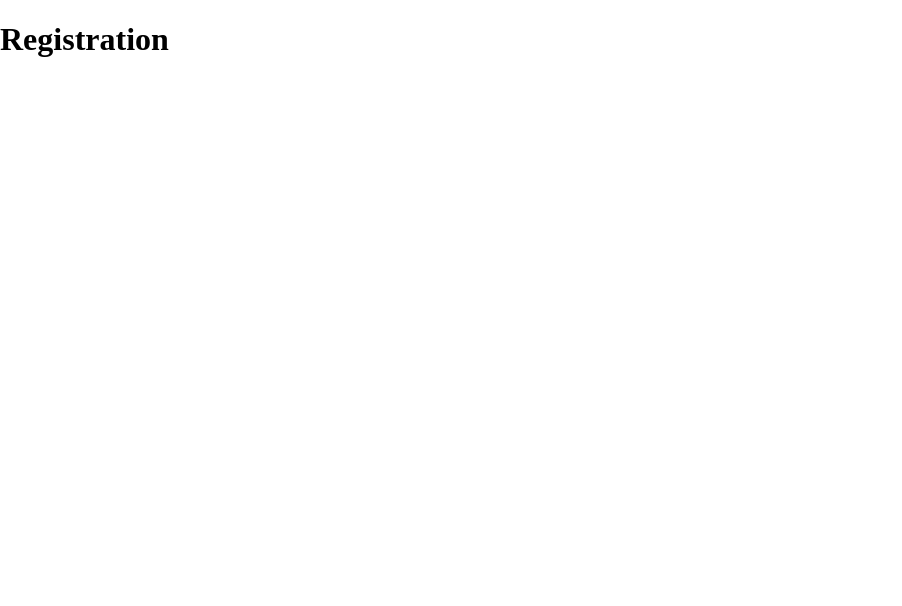
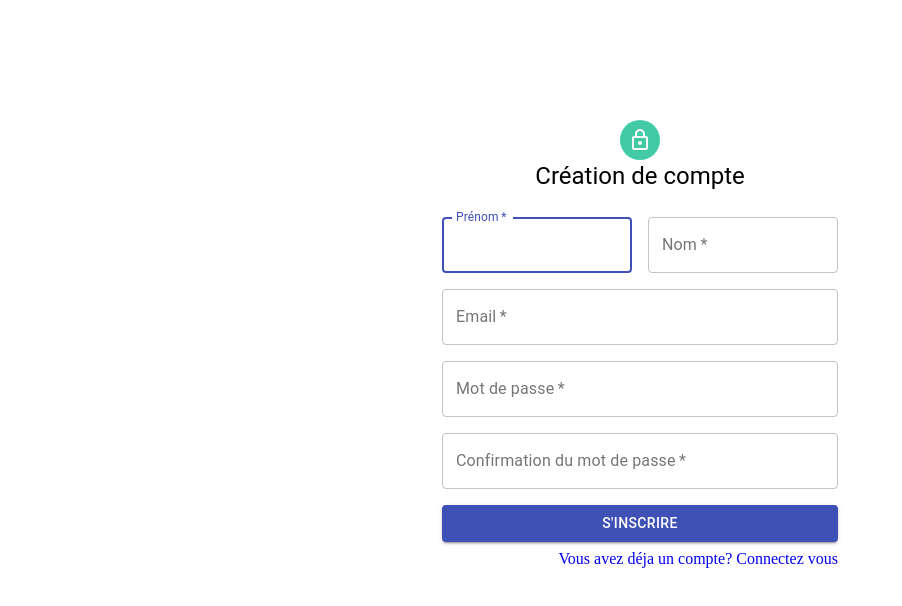
Before and after one commit to Eddaoust/Sewing-Web-App, a React (Create React App) app: page /registration in a window 1280 px wide. Shown: the top 606 px of the page, without its empty margins (0-902 px from the left). Built offline with nearby package versions, Linux system fonts and the light colour scheme.

Commit message:
Setup functional registration component

```diff
--- a/src/components/Login/Login.js
+++ b/src/components/Login/Login.js
@@ -41,8 +41,7 @@ const Login = (props) => {
                             username: e.target.querySelectorAll('input')[0].value,
                             password: e.target.querySelectorAll('input')[1].value
                         }, props));
-                        }
-                    }>
+                        }}>
                         <TextField
                             error={error}
                             helperText={helperText}
--- a/src/components/Registration/Registration.js
+++ b/src/components/Registration/Registration.js
@@ -1,8 +1,147 @@
-import React from 'react';
+import React, {useEffect} from 'react';
+import { Link as RouterLink} from 'react-router-dom';
+import {useDispatch, useSelector} from "react-redux";
+import {registrationProcess, registerClearError} from "../../actions/registration";
+import {Avatar, Button, TextField, Grid, Typography, Container, CircularProgress} from '@material-ui/core';
+import LockOutlinedIcon from '@material-ui/icons/LockOutlined';
+import classes from '../Registration/Registration.module.css';
 
-const Registration = () => {
+const Registration = (props) => {
+    const dispatch = useDispatch();
+    const registration = useSelector(state => state.registration);
+    // Clear Error on Component unmount
+    useEffect(() => {
+        return () => dispatch(registerClearError());
+    }, []);
+    // Add fields error props
+    let error = {
+        email: {
+            error: false,
+            message: ''
+        },
+        password: {
+            error: false,
+            message: [
+                '', ''
+            ]
+        }
+    };
+    if (registration.error) {
+        registration.error.data.map(e => {
+            if (e.message === 'This value is already used.') {
+                error.email.error = true;
+                error.email.message = "L'email est déja utilisé.";
+            } else if (e.message === 'The password must be at least 6 characters.') {
+                error.password.error = true;
+                error.password.message[0] = "Le mot de passe doit faire au moins 6 caractères.";
+            } else if (e.message === 'This value should be identical to password') {
+                error.password.error = true;
+                error.password.message[1] = "Les mots de passe ne sont pas identique.";
+            }
+        })
+    }
+
     return (
-        <h1>Registration</h1>
+        <Container className={classes.Container} maxWidth="xs">
+            <div className={classes.Paper}>
+                {registration.loading ?
+                    <CircularProgress color="secondary" /> :
+                    <Avatar className={classes.Avatar}><LockOutlinedIcon/></Avatar>
+                }
+                <Typography component="h1" variant="h5">
+                    Création de compte
+                </Typography>
+                <form className={classes.Form} onSubmit={e => {
+                    e.preventDefault();
+                    dispatch(registrationProcess({
+                        firstname: e.target.querySelectorAll('input')[0].value,
+                        lastname: e.target.querySelectorAll('input')[1].value,
+                        email: e.target.querySelectorAll('input')[2].value,
+                        password: e.target.querySelectorAll('input')[3].value,
+                        password_confirmation: e.target.querySelectorAll('input')[4].value,
+                    }, props));
+                }}>
+                    <Grid container spacing={2}>
+                        <Grid item xs={12} sm={6}>
+                            <TextField
+                                name="firstName"
+                                variant="outlined"
+                                required
+                                fullWidth
+                                id="firstName"
+                                label="Prénom"
+                                autoFocus
+                                type="text"
+                            />
+                        </Grid>
+                        <Grid item xs={12} sm={6}>
+                            <TextField
+                                variant="outlined"
+                                required
+                                fullWidth
+                                id="lastName"
+                                label="Nom"
+                                name="lastName"
+                                type="text"
+                            />
+                        </Grid>
+                        <Grid item xs={12}>
+                            <TextField
+                                error={error.email.error}
+                                helperText={error.email.message}
+                                variant="outlined"
+                                required
+                                fullWidth
+                                id="email"
+                                label="Email"
+                                name="email"
+                                type="email"
+                            />
+                        </Grid>
+                        <Grid item xs={12}>
+                            <TextField
+                                error={error.password.error}
+                                helperText={error.password.message[0]}
+                                variant="outlined"
+                                required
+                                fullWidth
+                                name="password"
+                                label="Mot de passe"
+                                type="password"
+                                id="password"
+                            />
+                        </Grid>
+                        <Grid item xs={12}>
+                            <TextField
+                                error={error.password.error}
+                                helperText={error.password.message[1]}
+                                variant="outlined"
+                                required
+                                fullWidth
+                                name="password_confirmation"
+                                label="Confirmation du mot de passe"
+                                type="password"
+                                id="confirm_password"
+                            />
+                        </Grid>
+                    </Grid>
+                    <Button
+                        className={classes.Button}
+                        type="submit"
+                        fullWidth
+                        variant="contained"
+                        color="primary"
+                    >
+                        S'inscrire
+                    </Button>
+                    <Grid container justify="flex-end">
+                        <Grid item>
+                            <RouterLink className={classes.Link} to="/">Vous avez déja un compte? Connectez vous</RouterLink>
+                        </Grid>
+                    </Grid>
+                </form>
+            </div>
+        </Container>
     );
 };
 
--- /dev/null
+++ b/src/components/Registration/Registration.module.css
@@ -0,0 +1,32 @@
+.Paper {
+  display: flex;
+  flex-direction: column;
+  align-items: center;
+}
+
+.Form {
+  width: 100%;
+  margin-top: 25px;
+}
+
+.Container {
+  margin-top: 15vh;
+}
+
+.Avatar {
+  background-color: #42CAA4 !important;
+}
+
+.Button {
+  margin-top: 16px !important;
+  margin-bottom: 8px !important;
+}
+
+.Link {
+  text-decoration: none;
+  text-underline: none;
+}
+
+.Link:visited {
+  color: inherit;
+}
--- a/src/reducers/registration.js
+++ b/src/reducers/registration.js
@@ -1,8 +1,28 @@
+import {REGISTER_REQUEST, REGISTER_SUCCESS, REGISTER_ERROR, REGISTER_CLEAR_ERROR} from "../actions/registration";
+
 export default function registration(state = {loading: false, error: false }, action) {
     switch (action.type) {
-        case 'ADD_TODO':
-            return state.concat([action.text]);
+        case REGISTER_REQUEST:
+            return {
+                loading: true,
+                error: false
+            };
+        case REGISTER_ERROR:
+            return {
+                loading: false,
+                error: action.data
+            };
+        case REGISTER_SUCCESS:
+            return {
+                loading: false,
+                error: false
+            };
+        case REGISTER_CLEAR_ERROR:
+            return {
+                loading: false,
+                error: false
+            };
         default:
-            return state
+            return state;
     }
 }
```
